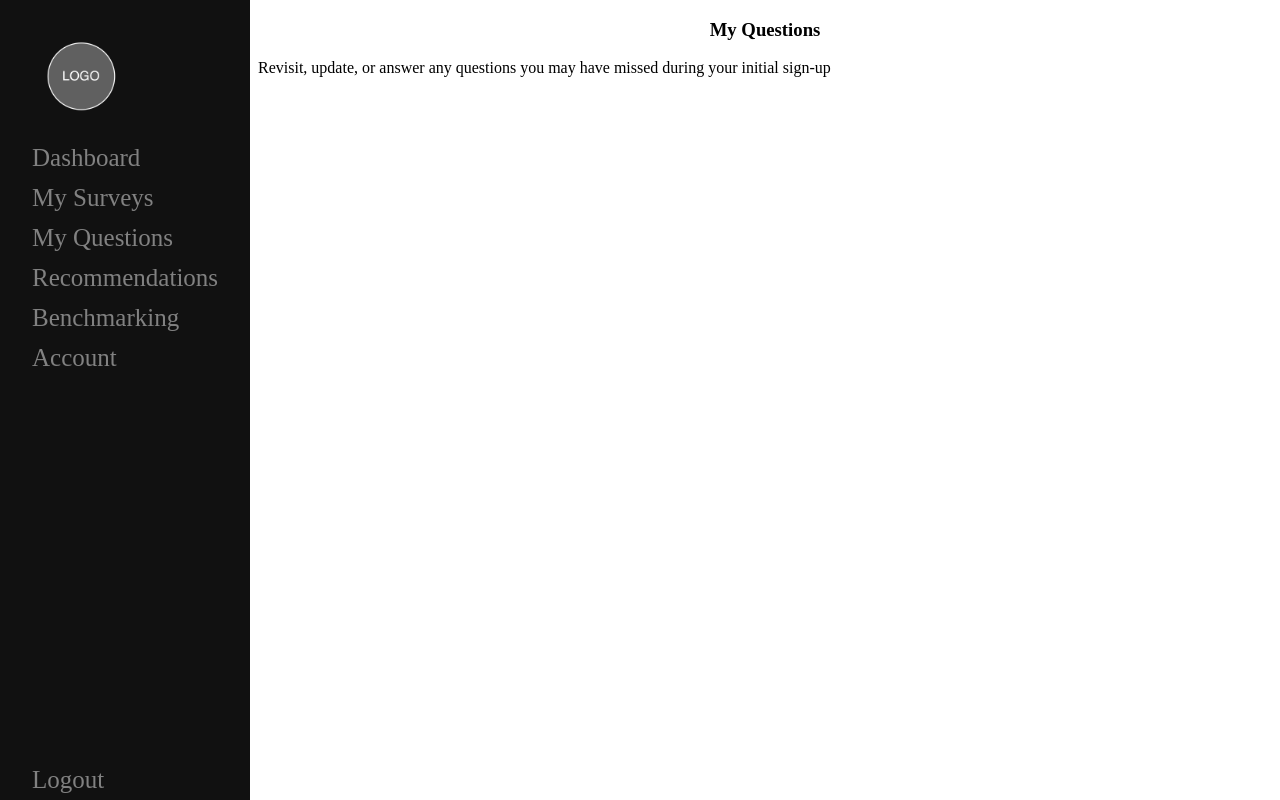
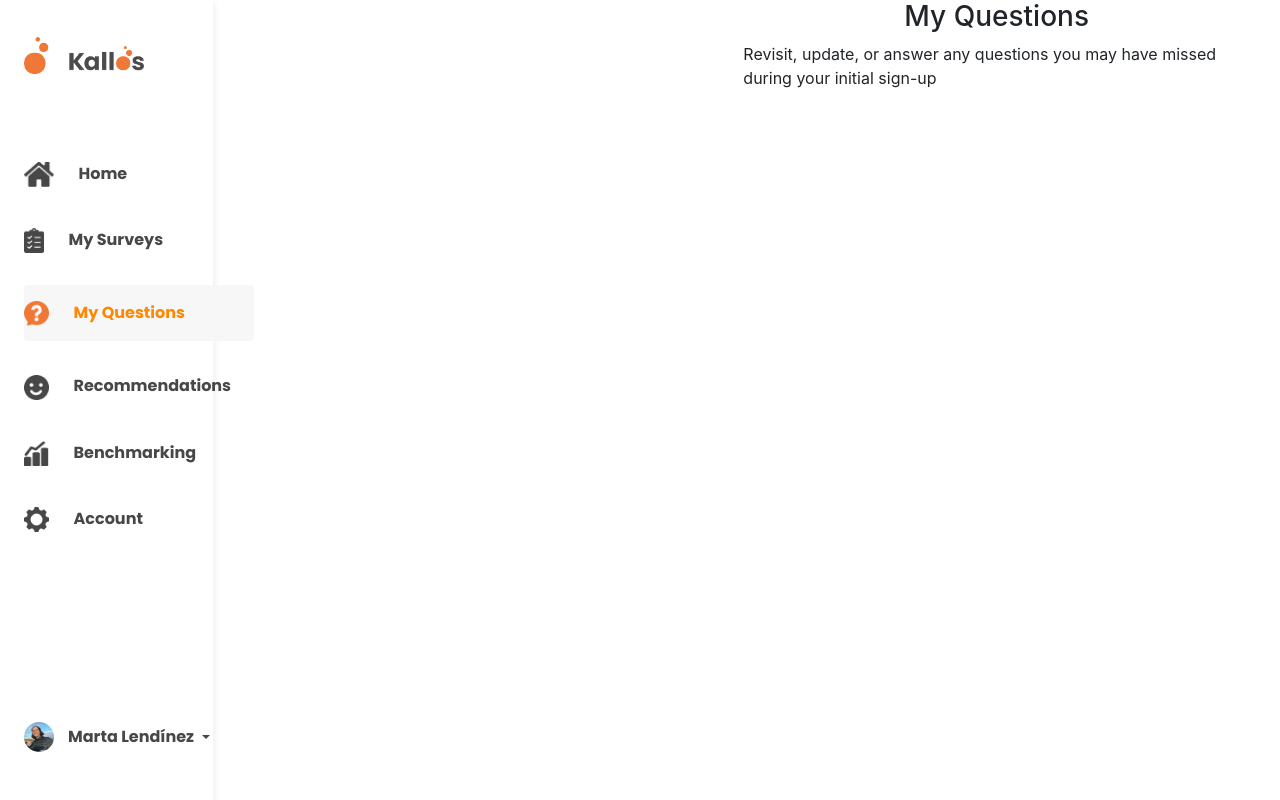
Before and after one commit to culfri09/Kallos, a Flask app: page /bank_questions in a window 1280 px wide. Run offline with Flask 3, Linux system fonts and the light colour scheme; the visitor is signed in with stand-in values (Sample User, id 1).

Commit message:
do navbar

```diff
--- a/website/template/base.html
+++ b/website/template/base.html
@@ -5,25 +5,121 @@
     <meta name="viewport" content="width=device-width, initial-scale=1.0">
     <title>{% block title %}Home{% endblock %}</title>
     <link rel="stylesheet" type="text/css" href="{{ url_for('static', filename='style/sidenav.css') }}">
+    <link rel="stylesheet" href="https://cdn.jsdelivr.net/npm/bootstrap@4.4.1/dist/css/bootstrap.min.css" integrity="sha384-Vkoo8x4CGsO3+Hhxv8T/Q5PaXtkKtu6ug5TOeNV6gBiFeWPGFN9MuhOf23Q9Ifjh" crossorigin="anonymous">
+    <link rel="stylesheet" href="https://fonts.googleapis.com/css2?family=Poppins:wght@400;700&display=swap">
+    <link rel="stylesheet" type="text/css" href="{{ url_for('static', filename='style/text.css') }}">
+    <link rel="icon" href="{{ url_for('static', filename='imgs/favicon.ico') }}">
+    <style>
+        .survey-card {
+            background-color: white;
+            border-radius: 10px;
+            padding: 20px;
+            box-shadow: 0 4px 6px rgba(0, 0, 0, 0.1);
+            margin: 20px 40px;
+        }
+        .survey-card .subtitle {
+            margin-bottom: 20px;
+        }
+        .survey-card input {
+            margin-bottom: 20px;
+        }
+        .hidden {
+            display: none;
+        }
+        .navbar-brand img {
+            margin-bottom: 20px;
+        }
+        .nav-link img {
+            margin-right: 10px;
+        }
+        .title {
+            margin-left: 10px;
+        }
+        .dash-hover:hover {
+            background-color: #f8f9fa;
+        }
+        .custom-hover:hover {
+            background-color: #ffe8d6;
+        }
+        .orange-text {
+            color: #ff8800;
+        }
+    </style>
 </head>
 <body>
     <!-- Navigation bar -->
-    <div class="sidenav">
-        <a href="/home"><img src="{{ url_for('static', filename='images/Logo_Placeholder.png') }}" alt="Logo_Placeholder" width="100" height="100"></a>
-        <a href="/home">Dashboard</a>
-        <a href="/my_surveys">My Surveys</a>
-        <a href="/bank_questions">My Questions</a>
-        <a href="#">Recommendations</a>
-        <a href="#">Benchmarking</a>
-        <a href="#">Account</a>
-        <a href="{{ url_for('auth.logout') }}"style="position: absolute; bottom: 20px;">Logout</a>
-      </div>
-    <div class="main">
+    <div class="container-fluid">
+        <div class="row flex-nowrap">
+            <div class="col-auto col-md-3 col-xl-2 px-sm-2 px-0" style="box-shadow: 0 4px 8px rgba(0, 0, 0, 0.1);">
+                <div class="d-flex flex-column align-items-center align-items-sm-start px-3 pt-2 text-white min-vh-100">
+                    <br>
+                    <a class="navbar-brand" href="/home">
+                        <img src="{{ url_for('static', filename='images/LogoText.png') }}" alt="Logo_Placeholder" width="120" height="43">
+                    </a>
+                    <br>
+                    <br>
+                    <ul class="nav nav-pills flex-column mb-sm-auto mb-0 align-items-center align-items-sm-start" id="menu">
+                        <li class="nav-item">
+                            <a href="/home" class="nav-link px-0 align-middle dash-hover">
+                                <img src="{{ url_for('static', filename='images/Home.png') }}" alt="" width="30" height="25">
+                                <span class="ms-1 d-none d-sm-inline title">Home</span>
+                            </a>
+                        </li>
+                        <br>
+                        <li>
+                            <a href="/my_surveys" class="nav-link px-0 align-middle dash-hover">
+                                <img src="{{ url_for('static', filename='images/Surveys_Icon.png') }}" alt="" width="20" height="25">
+                                <span class="ms-1 d-none d-sm-inline title">My Surveys</span>
+                            </a>
+                            <br>
+                            <a href="/bank_questions" class="nav-link px-0 align-middle {% block questions_link_class %}dash-hover{% endblock %}">
+                                <img src="{% block questions_link_image %}{{ url_for('static', filename='images/Questions_Icon.png') }}{% endblock %}" alt="" width="25" height="25" style="margin-right: 10px;">
+                                <span class="ms-1 d-none d-sm-inline title {% block questions_link_text_class %}{% endblock %}">My Questions</span>
+                            </a>
+                        </li>
+                        <br>
+                        <li>
+                            <a href="#" class="nav-link px-0 align-middle dash-hover">
+                                <img src="{{ url_for('static', filename='images/Recommendations_Icon.png') }}" alt="" width="25" height="25">
+                                <span class="ms-1 d-none d-sm-inline title">Recommendations</span>
+                            </a>
+                            <br>
+                            <a href="#" class="nav-link px-0 align-middle dash-hover">
+                                <img src="{{ url_for('static', filename='images/Benchmarking_Icon.png') }}" alt="" width="25" height="25">
+                                <span class="ms-1 d-none d-sm-inline title">Benchmarking</span>
+                            </a>
+                            <br>
+                            <a href="#" class="nav-link px-0 align-middle dash-hover">
+                                <img src="{{ url_for('static', filename='images/Settings_Icon.png') }}" alt="" width="25" height="25">
+                                <span class="ms-1 d-none d-sm-inline title">Account</span>
+                            </a>
+                        </li>
+                    </ul>
+                    <hr>
+                    <div class="fixed-bottom mb-4 ml-4">
+                        <div class="dropdown pb-4">
+                            <a href="#" class="d-flex align-items-center text-black text-decoration-none dropdown-toggle" id="dropdownUser1" data-bs-toggle="dropdown" aria-expanded="false">
+                                <img src="{{ url_for('static', filename='images/Profile_Icon.jpeg') }}" alt="Profile Icon" width="30" height="30" class="rounded-circle" style="margin-right: 10px;">
+                                <span class="d-none d-sm-inline mx-1 title">Marta Lendínez</span>
+                            </a>
+                            <ul class="dropdown-menu dropdown-menu-dark text-small shadow">
+                                <li><a class="dropdown-item" href="#">Account</a></li>
+                                <li><hr class="dropdown-divider"></li>
+                                <li><a class="dropdown-item" href="{{ url_for('auth.logout') }}">Log out</a></li>
+                            </ul>
+                        </div>
+                    </div>
+                </div>
+            </div>
+            <div class="main col">
+                <div class="container">
+                    {% block content %}
+                    {% endblock %}
+                </div>
+            </div>
+        </div>
     </div>
-    <!-- Main content container -->
-    <div class="container">
-        {% block content %}
-        {% endblock %}
-    </div>
+    <script src="https://code.jquery.com/jquery-3.6.0.min.js"></script>
+    <script src="https://cdn.jsdelivr.net/npm/bootstrap@5.3.0-alpha1/dist/js/bootstrap.bundle.min.js"></script>
 </body>
 </html>
--- a/website/template/questions.html
+++ b/website/template/questions.html
@@ -1,5 +1,11 @@
-{%  extends "base.html" %} {% block title %}Questions Bank{% endblock %}
-<!-- Main content container -->
+{% extends "base.html" %}
+
+{% block title %}Questions Bank{% endblock %}
+
+{% block questions_link_class %}custom-hover{% endblock %}
+{% block questions_link_image %}{{ url_for('static', filename='images/Questions_Hover.png') }}{% endblock %}
+{% block questions_link_text_class %}orange-text{% endblock %}
+
 {% block content %}
 <div class="main">
     <form method="POST" action="/changed_answers_submission">
@@ -52,6 +58,7 @@
             <br>
             <button type="submit">Submit</button>
             {% endfor %}
+        </div>
     </form>
 </div>
 {% endblock %}
```
Also changed, not shown: .misc.txt.
